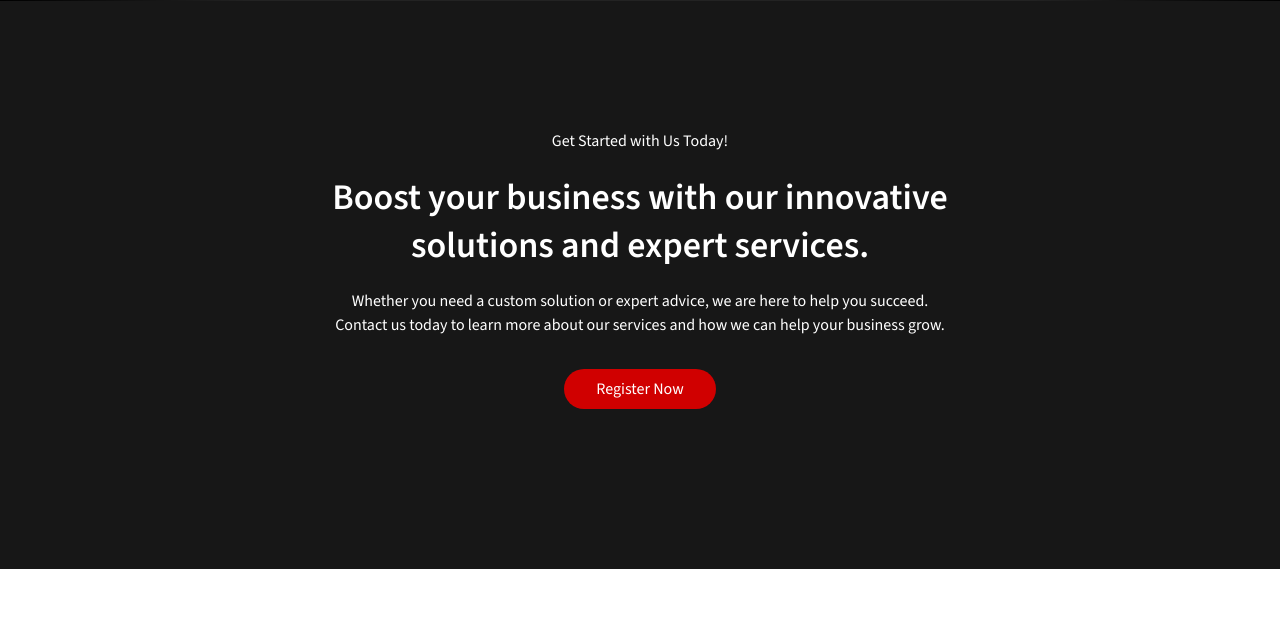
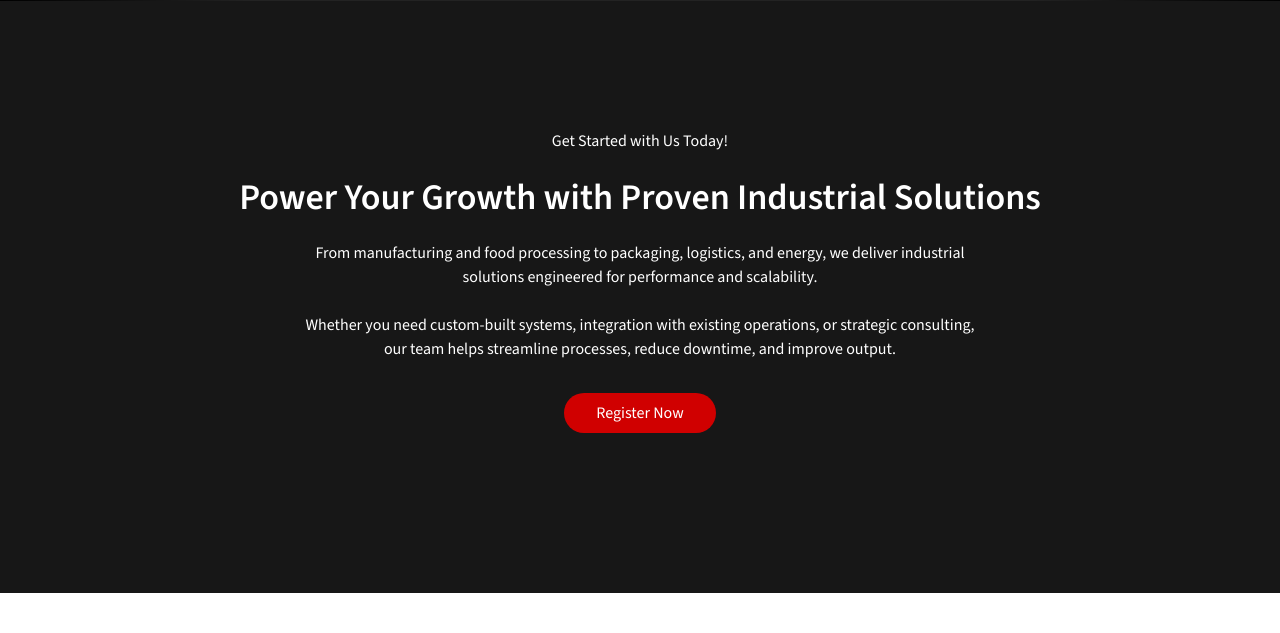
Before and after one commit to baseone-spec/base101, a PHP site: page /index.php in a window 1280 px wide; the page is wider, and only the part inside the window is pictured. Shown: the part 4109-4742 px from the top of that part. Run offline with PHP 8.4, Linux system fonts and the light colour scheme.

Commit message:
initial commit

```diff
--- a/footer.php
+++ b/footer.php
@@ -60,12 +60,15 @@
                 Get Started with Us Today!
             </p>
             <p class="text-center text-4xl mb-5 font-semibold ">
-                Boost your business with our innovative <br>
-                solutions and expert services. <br>
+                Power Your Growth with Proven Industrial Solutions
+
             </p>
             <p class="text-center mb-8">
-                Whether you need a custom solution or expert advice, we are here to help you succeed. <br>
-                Contact us today to learn more about our services and how we can help your business grow.
+                From manufacturing and food processing to packaging, logistics, and energy, we deliver industrial <br>
+                solutions engineered for performance and scalability. <br><br>
+                Whether you need custom-built systems, integration with existing operations, or strategic consulting,
+                <br>
+                our team helps streamline processes, reduce downtime, and improve output.
             </p>
             <button class="rounded-full bg-[#D00000] text-white px-6 py-2 font-open-sans button-hover">
                 Register Now </button>
--- a/index.php
+++ b/index.php
@@ -180,7 +180,7 @@ include('header.php');
                     <h2 class="text-lg font-bold ">Angelus Legacy Series Can Seamer</h2>
                     <p class="text-gray-600">Model 56P</p>
                     <!-- <button class="button1 bg-[#171717] text-white px-6 py-2 mt-8 font-open-sans button-hover ">
-                    View Details z
+                    View Details
                 </button> -->
                 </div>
             </div>
```
